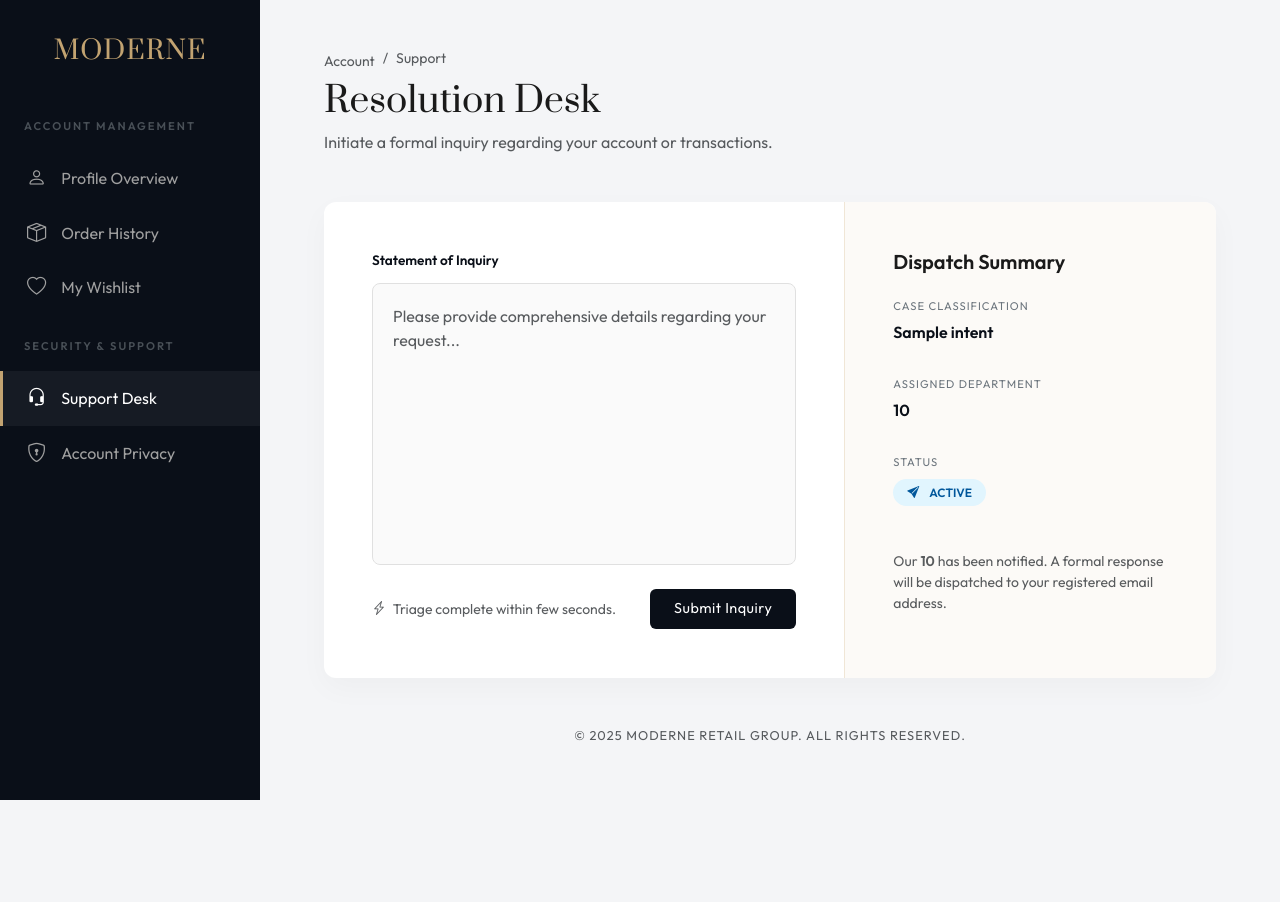
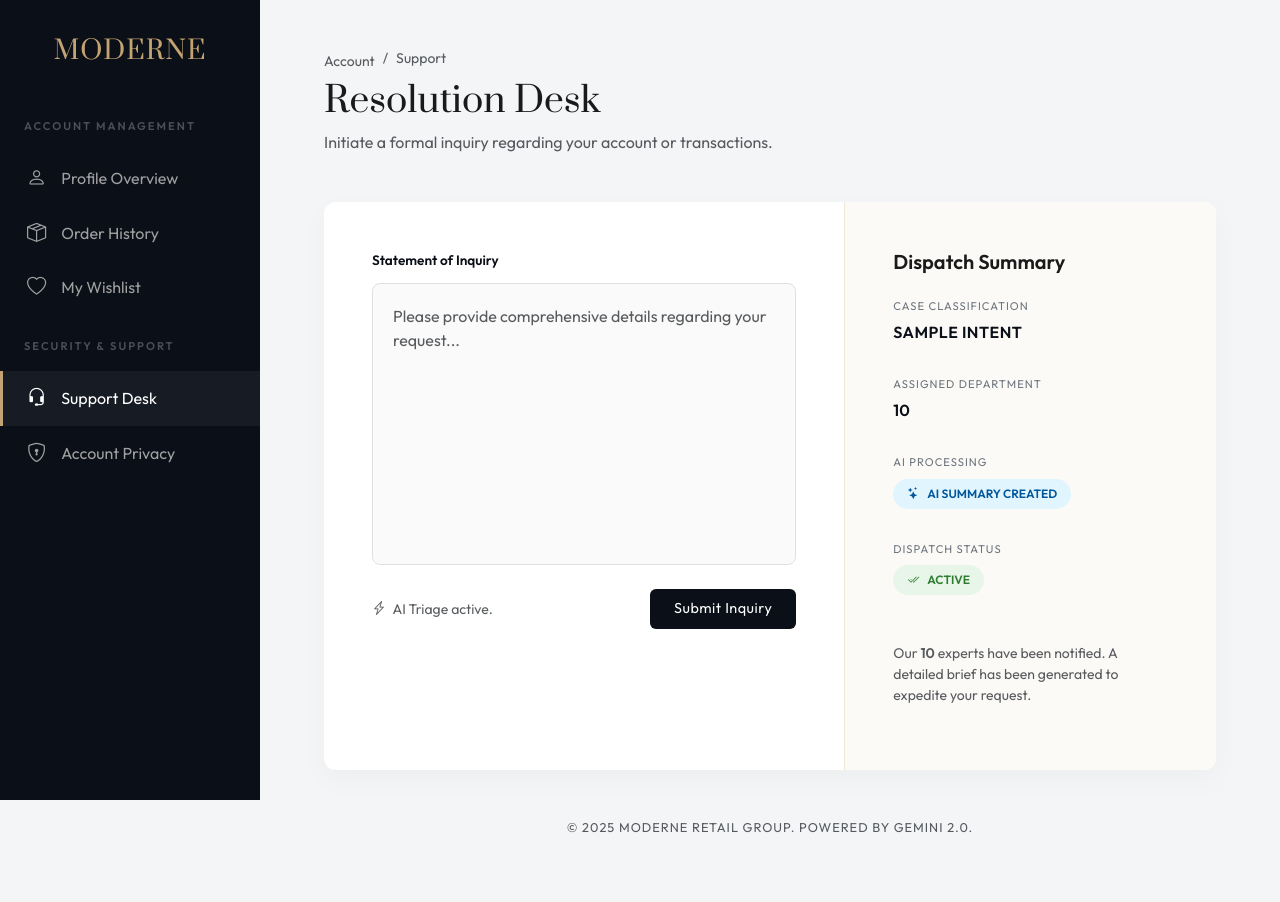
Before and after one commit to GurkiratSinghh/ML-Project-ticket-raising, a FastAPI app: template templates/index.html in a window 1280 px wide. Before the commit the page ends 800 px from the top, so only its background shows below. Run offline with FastAPI, Linux system fonts and the light colour scheme; the template is opened without the code that fills it: most values are stand-ins (such as "Sample title", 1, 10 or a date in 2020); parts of the project's set-up code (start-up, migrations or seed data) failed here and were passed over.

Commit message:
updated all files

```diff
--- a/src/api/app.py
+++ b/src/api/app.py
@@ -1,58 +1,81 @@
+import os
+import uvicorn
+from pathlib import Path
+from dotenv import load_dotenv
 from fastapi import FastAPI, Form, Request
 from fastapi.responses import HTMLResponse
 from fastapi.templating import Jinja2Templates
-from pathlib import Path
 
+# 1. SETUP: Load Environment Variables
+load_dotenv()
+
+# 2. PATHS: Locate the templates folder relative to this file
+# This assumes app.py is in /src/api/
+CURRENT_DIR = Path(__file__).resolve().parent
+PROJECT_ROOT = CURRENT_DIR.parent.parent
+# We check project root first, then local api folder
+TEMPLATE_DIR = PROJECT_ROOT / "templates"
+if not TEMPLATE_DIR.exists():
+    TEMPLATE_DIR = CURRENT_DIR / "templates"
+
+print(f"--- System Booting ---")
+print(f"Templates Path: {TEMPLATE_DIR}")
+print(f"Gemini Key Loaded: {'Yes' if os.getenv('GEMINI_API_KEY') else 'No'}")
+
+# 3. IMPORT CUSTOM LOGIC
 from src.inference.predictor import predict_query
 from src.notifications.gemini_email import generate_email
 from src.notifications.email_sender import send_email
 from src.config.team_emails import TEAM_EMAILS
 
-app = FastAPI(title="AI Ticket Routing System")
-
-BASE_DIR = Path(__file__).resolve().parents[2]
-templates = Jinja2Templates(directory=str(BASE_DIR / "templates"))
+# 4. INITIALIZE APP
+app = FastAPI(title="Moderne AI Resolution Desk")
+templates = Jinja2Templates(directory=str(TEMPLATE_DIR))
 
 @app.get("/", response_class=HTMLResponse)
 async def home(request: Request):
     return templates.TemplateResponse(
         "index.html",
-        {"request": request, "warning": None} # Initialize warning as None
+        {"request": request, "warning": None, "status": None}
     )
 
 @app.post("/submit", response_class=HTMLResponse)
 async def submit_query(request: Request, user_query: str = Form(...)):
-    # 1. Triage the query
+    # AI Step 1: Internal Classification
     intent, team = predict_query(user_query)
 
-    # 🚨 Check for unclear intent
+    # Handle Unclear Intent
     if intent == "Unclear":
         return templates.TemplateResponse(
             "index.html",
             {
                 "request": request,
-                "warning": True # Triggers the CSS warning block we added
+                "warning": True,
+                "error_message": "The inquiry details are insufficient for automated routing. Please provide more context.",
+                "query": user_query
             }
         )
 
-    # ✅ If clear, proceed to Gemini Elaboration
+    # AI Step 2: Gemini Elaboration & Email Dispatch
     try:
-        # Calling the Gemini-linked function
+        # Calls the function we fixed with response.text
         email_body = generate_email(user_query, intent, team)
 
         receiver_email = TEAM_EMAILS.get(team)
         if receiver_email:
             send_email(
                 to_email=receiver_email,
-                subject=f"New Ticket – {intent}",
+                subject=f"New Ticket Assignment – {intent}",
                 body=email_body
             )
-        status_msg = "Dispatch successful. Team notified."
+            status_msg = "Successfully routed to department."
+        else:
+            status_msg = "Routed, but department email not configured."
+
     except Exception as e:
         print(f"System Error: {e}")
-        status_msg = "Ticket logged, but notification failed. Manual review scheduled."
+        status_msg = "Routing error. Logged for manual review."
 
-    # Return success state
     return templates.TemplateResponse(
         "index.html",
         {
@@ -61,6 +84,9 @@ async def submit_query(request: Request, user_query: str = Form(...)):
             "intent": intent,
             "team": team,
             "status": status_msg,
-            "warning": False # Explicitly hide warning on success
+            "warning": False
         }
     )
+
+if __name__ == "__main__":
+    uvicorn.run(app, host="127.0.0.1", port=8000)
--- a/templates/index.html
+++ b/templates/index.html
@@ -17,6 +17,7 @@
             --body-bg: #f4f5f7;
             --text-main: #1a1a1a;
             --text-muted: #6c757d;
+            --success-green: #2e7d32;
         }
 
         body {
@@ -95,6 +96,7 @@
             border-radius: 12px;
             box-shadow: 0 10px 30px rgba(0,0,0,0.03);
             overflow: hidden;
+            min-height: 500px;
         }
 
         .card-inner { padding: 3rem; }
@@ -115,6 +117,7 @@
             padding: 1.25rem;
             background-color: #fafafa;
             resize: none;
+            transition: 0.3s;
         }
 
         .form-control:focus {
@@ -129,9 +132,14 @@
             border-left: 1px solid #f0e6d6;
             height: 100%;
             padding: 3rem;
+            animation: fadeIn 0.5s ease-in-out;
         }
 
-        /* Reduced Size Submit Button */
+        @keyframes fadeIn {
+            from { opacity: 0; transform: translateX(10px); }
+            to { opacity: 1; transform: translateX(0); }
+        }
+
         .btn-submit {
             background-color: var(--portal-navy);
             color: white;
@@ -157,6 +165,8 @@
             border-radius: 50px;
             font-weight: 600;
             text-transform: uppercase;
+            display: inline-flex;
+            align-items: center;
         }
 
         .meta-item {
@@ -176,6 +186,10 @@
             font-weight: 600;
             margin: 0;
             color: var(--portal-navy);
+        }
+
+        .spinner-border-sm {
+            margin-right: 8px;
         }
     </style>
 </head>
@@ -212,17 +226,17 @@
             <div class="row g-0">
                 <div class="col-lg-7">
                     <div class="card-inner">
-                        <form method="post" action="/submit">
+                        <form id="queryForm" method="post" action="/submit">
                             <div class="mb-4">
                                 <label class="form-label">Statement of Inquiry</label>
-                                <textarea name="user_query" class="form-control" rows="10"
-                                    placeholder="Please provide comprehensive details regarding your request..." required></textarea>
+                                <textarea name="user_query" id="user_query" class="form-control" rows="10"
+                                    placeholder="Please provide comprehensive details regarding your request..." required>{{ query if query }}</textarea>
                             </div>
                             <div class="d-flex align-items-center justify-content-between">
                                 <span class="text-muted small">
-                                    <i class="bi bi-lightning-charge me-1"></i> Triage complete within few seconds.
+                                    <i class="bi bi-lightning-charge me-1"></i> AI Triage active.
                                 </span>
-                                <button type="submit" class="btn btn-submit">Submit Inquiry</button>
+                                <button type="submit" id="submitBtn" class="btn btn-submit">Submit Inquiry</button>
                             </div>
                         </form>
                     </div>
@@ -234,17 +248,18 @@
 
                         {% if warning %}
                         <div class="meta-item">
-                            <small>Notice</small>
-                            <p class="text-warning fw-semibold">
-                                <i class="bi bi-exclamation-triangle me-1"></i> Please provide more details so we can assist you.
+                            <small>System Notice</small>
+                            <p class="text-danger fw-semibold">
+                                <i class="bi bi-exclamation-circle me-1"></i>
+                                {{ error_message if error_message else "Please provide more details for accurate routing." }}
                             </p>
                         </div>
                         {% endif %}
 
-                        {% if intent %}
+                        {% if intent and not warning %}
                         <div class="meta-item">
                             <small>Case Classification</small>
-                            <p>{{ intent }}</p>
+                            <p class="text-uppercase" style="letter-spacing: 0.5px;">{{ intent }}</p>
                         </div>
 
                         <div class="meta-item">
@@ -253,17 +268,27 @@
                         </div>
 
                         <div class="meta-item">
-                            <small>Status</small>
+                            <small>AI Processing</small>
                             <div class="mt-2">
                                 <span class="badge-status">
-                                    <i class="bi bi-send-fill me-2"></i> {{ status }}
+                                    <i class="bi bi-stars me-2"></i> AI Summary Created
+                                </span>
+                            </div>
+                        </div>
+
+                        <div class="meta-item">
+                            <small>Dispatch Status</small>
+                            <div class="mt-2">
+                                <span class="badge-status" style="background: #e8f5e9; color: var(--success-green);">
+                                    <i class="bi bi-check2-all me-2"></i> {{ status }}
                                 </span>
                             </div>
                         </div>
 
                         <p class="small text-muted mt-5">
-                            Our <strong>{{ team }}</strong> has been notified. A formal response will be dispatched to your registered email address.
+                            Our <strong>{{ team }}</strong> experts have been notified. A detailed brief has been generated to expedite your request.
                         </p>
+
                         {% elif not warning %}
                         <div class="text-center py-5">
                             <i class="bi bi-journal-text fs-1 text-muted opacity-25"></i>
@@ -277,11 +302,25 @@
 
         <footer class="mt-5 text-center">
             <p class="text-muted" style="font-size: 0.8rem; letter-spacing: 1px;">
-                &copy; 2025 MODERNE RETAIL GROUP. ALL RIGHTS RESERVED.
+                &copy; 2025 MODERNE RETAIL GROUP. POWERED BY GEMINI 2.0.
             </p>
         </footer>
     </main>
 
     <script src="https://cdn.jsdelivr.net/npm/bootstrap@5.3.0/dist/js/bootstrap.bundle.min.js"></script>
+
+    <script>
+        const form = document.getElementById('queryForm');
+        const btn = document.getElementById('submitBtn');
+
+        form.onsubmit = function() {
+            // Prevent multiple clicks
+            btn.disabled = true;
+            btn.innerHTML = `<span class="spinner-border spinner-border-sm" role="status" aria-hidden="true"></span> Routing Case...`;
+
+            // Allow a small delay for the spinner to be visible before form submission
+            return true;
+        };
+    </script>
 </body>
 </html>
```
Also changed, not shown: src/notifications/gemini_email.py (+30 -36 lines), README.md, image-1.png (added), image.png (added).
